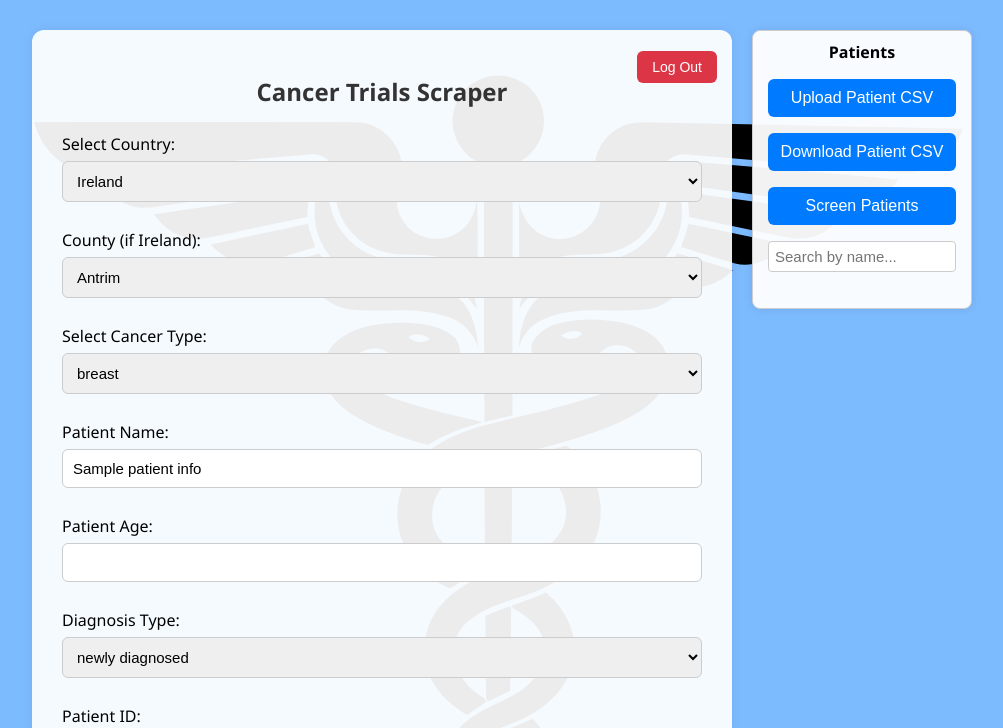
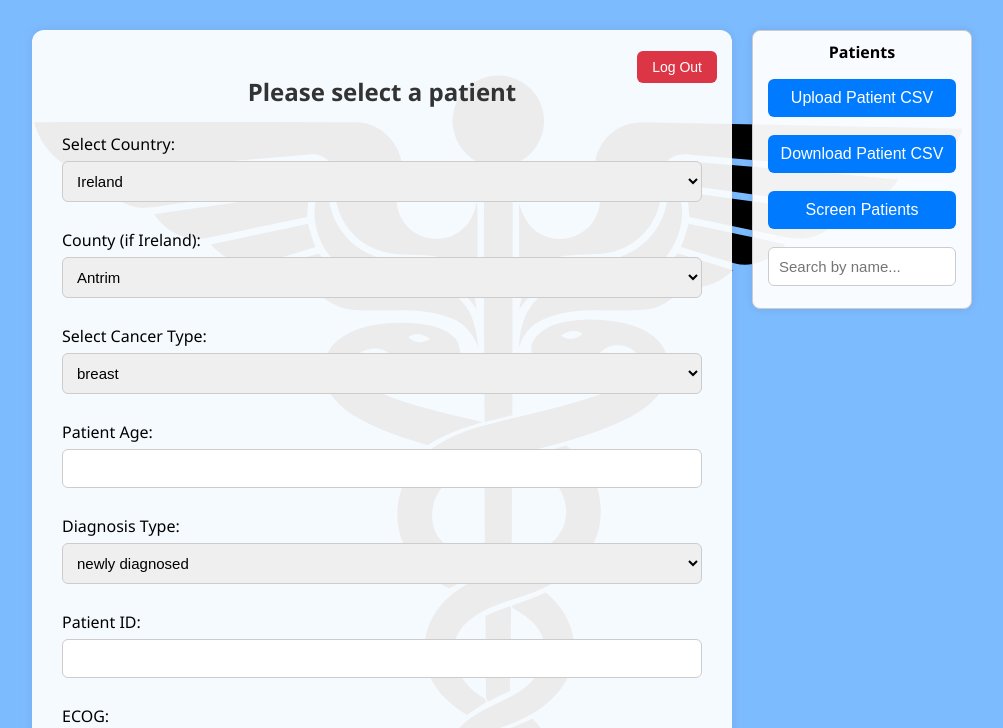
Before and after one commit to TheRealNoa/Group4, a Flask app: template templates/index.html in a window 1280 px wide. Shown: the top 728 px of the page, without its empty margins (138-1141 px from the left). Run offline with Flask 3, Linux system fonts and the light colour scheme; the template is opened without the code that fills it: most values are stand-ins (such as "Sample title", 1, 10 or a date in 2020).

Commit message:
Updated UI
Added separate "Eligible" and "Not eligible lists". Currently the way it works is, the loaded list of patients gets split in half. Whenever you select a patient in any list, it will also get highlighted in the other list which has it. Also updated some minor UI features:
No longer displaying "Clinical Trials Scraper", now showing patient name.
Also fixed Patients list so it doesn't have two scrollable elements.

```diff
--- a/app.py
+++ b/app.py
@@ -143,7 +143,8 @@
             for row in reader:
                 patients.append({
                     "name": row.get("Patient name", "").strip(),
-                    "cancer": row.get("Cancer type", "").strip()
+                    "cancer": row.get("Cancer type", "").strip(),
+                    "id": row.get("Patient ID", "").strip()
                 })
 
     return render_template(
@@ -358,12 +359,13 @@
     patient_file = get_user_patient_file()
     if not patient_file or not os.path.exists(patient_file):
         return "No patient file uploaded.", 400
-    name = request.args.get("name", "").strip().lower()
+
+    patient_id = request.args.get("patient_id", "").strip().lower()
     try:
         with open(patient_file, newline='', encoding="utf-8") as f:
             reader = csv.DictReader(f)
             for row in reader:
-                if row.get("Patient name", "").strip().lower() == name:
+                if row.get("Patient ID", "").strip().lower() == patient_id:
                     return jsonify({"success": True, "patient": row})
     except Exception as e:
         return jsonify({"success": False, "error": str(e)}), 500
@@ -376,40 +378,19 @@
         return "No patient file uploaded.", 400
 
     data = request.get_json()
-    if not data or "Patient name" not in data:
-        return jsonify({"success": False, "error": "Missing patient name"}), 400
+    if not data or "Patient ID" not in data:
+        return jsonify({"success": False, "error": "Missing Patient ID"}), 400
 
     updated = False
 
     try:
-        # Load existing patients
         with open(patient_file, newline='', encoding="utf-8") as f:
             patients = list(csv.DictReader(f))
 
         for row in patients:
-            if row["Patient name"].strip().lower() == data["Patient name"].strip().lower():
-                # Update all relevant fields if present in payload
-                for key in [
-                    "Patient ID",
-                    "Patient name",
-                    "Year of birth",
-                    "ECOG",
-                    "Gender",
-                    "Diagnosis",
-                    "Patient status on referral",
-                    "Disease group",
-                    "T stage",
-                    "N stage",
-                    "M stage",
-                    "Grade",
-                    "Histology",
-                    "Mutations detected",
-                    "Previous treatment",
-                    "More than 1 treatment",
-                    "Cancer type",
-                    "Country",
-                    "County"
-                ]:
+            if row["Patient ID"].strip() == data["Patient ID"].strip():
+                # Update all fields in the CSV that are present in the payload
+                for key in row.keys():
                     if key in data:
                         row[key] = data[key]
                 updated = True
@@ -418,13 +399,13 @@
         if not updated:
             return jsonify({"success": False, "error": "Patient not found"}), 404
 
-        # Save updated CSV
         with open(patient_file, "w", newline='', encoding="utf-8") as f:
             writer = csv.DictWriter(f, fieldnames=patients[0].keys())
             writer.writeheader()
             writer.writerows(patients)
 
         return jsonify({"success": True})
+
     except Exception as e:
         return jsonify({"success": False, "error": str(e)}), 500
 @app.route("/screen_patients", methods=["POST"])
--- a/templates/index.html
+++ b/templates/index.html
@@ -91,14 +91,20 @@
     }
 
     #patientListPanel {
-      background: rgba(255, 255, 255, 0.95);
-      border: 1px solid #ccc;
-      border-radius: 8px;
-      box-shadow: 0 0 10px rgba(0,0,0,0.1);
-      padding: 10px 15px;
       width: 220px;
-      max-height: 500px;
+      flex-shrink: 0;
+    }
+
+    .patient-list-scroll {
+      max-height: 400px;
       overflow-y: auto;
+    }
+
+    .patient-list-card ul,
+    #patientListPanel ul {
+      list-style: none;
+      padding-left: 0;
+      margin: 0;
     }
 
     #patientListPanel h4 {
@@ -115,9 +121,16 @@
       cursor: pointer;
     }
 
-    #patientNames li.selected-patient {
-      background-color: #dbeafe;
-      font-weight: bold;
+    #eligiblePatientsPanel ul li.selected-patient {
+      background-color: rgba(166, 247, 146, 0.932); /* light green for eligible */
+    }
+
+    #notEligiblePatientsPanel ul li.selected-patient {
+      background-color: rgba(248, 98, 98, 0.932); /* light red for not eligible */
+    }
+
+    #patientListPanel ul li.selected-patient {
+      background-color: #dbeafe; /* keep blue for normal list */
     }
 
     @media (max-width: 768px) {
@@ -125,6 +138,23 @@
         flex-direction: column;
         align-items: center;
       }
+    }
+    .patient-list-card,
+    #patientListPanel {
+      background: rgba(255, 255, 255, 0.95);
+      color:#000000;
+      border: 1px solid #ccc;
+      border-radius: 8px;
+      box-shadow: 0 0 10px rgba(0,0,0,0.1);
+      padding: 10px 15px;
+      width: 220px;
+      flex-shrink: 0;
+    }
+
+    .patient-list-card h4,
+    #patientListPanel h4 {
+      margin-top: 0;
+      text-align: center;
     }
 
         .admin-box {
@@ -189,6 +219,41 @@
       display: none;
     }
 
+        .patient-panels {
+      display: flex;
+      gap: 20px;
+      align-items: flex-start;
+    }
+
+    .patient-panels > div {
+      flex-shrink: 0;
+      width: 220px;
+      max-height: 500px;
+      overflow-y: auto;
+    }
+
+    #eligiblePatientsPanel {
+      background: rgba(255, 255, 255, 0.95);
+      color:#000000;
+      border: 1px solid #ccc;
+      border-radius: 8px;
+      box-shadow: 0 0 10px rgba(0,0,0,0.1);
+      padding: 10px 15px;
+    }
+    #notEligiblePatientsPanel {
+      background: rgba(255, 255, 255, 0.95);
+      color:#000000;
+      border: 1px solid #ccc;
+      border-radius: 8px;
+      box-shadow: 0 0 10px rgba(0,0,0,0.1);
+      padding: 10px 15px;
+    }
+
+    #patientListPanel {
+    max-height: none;
+    overflow-y: visible;
+    }
+
   </style>
 </head>
 
@@ -214,7 +279,13 @@
   <div class="container">
     <button id="logoutButton" onclick="handleLogout()">Log Out</button>
 
-    <h2>Cancer Trials Scraper</h2>
+    <h2 id="patientHeader">
+      {% if patient_info.get('Patient name') %}
+        {{ patient_info.get('Patient name') }}
+      {% else %}
+        Please select a patient
+      {% endif %}
+    </h2>
 
     <label for="country">Select Country:</label>
     <select id="country" onchange="toggleCountyField()">
@@ -243,8 +314,7 @@
       {% endfor %}
     </select>
 
-    <label for="patientName">Patient Name:</label>
-    <input type="text" id="patientName" value="{{ patient_info.get('Patient name', '') }}">
+
 
     <label for="patientAge">Patient Age:</label>
     <input type="text" id="patientAge" readonly>
@@ -305,29 +375,32 @@
     <div id="trialList"></div>
   </div>
 
+  <div class="patient-panels">
   <div id="patientListPanel">
     <h4>Patients</h4>
-
-  <button onclick="triggerPatientUpload()" style="width: 100%; margin-bottom: 10px;">
-    Upload Patient CSV
-  </button>
-
-  <button onclick="downloadPatientCSV()" style="width: 100%; margin-bottom: 10px;">
-  Download Patient CSV
-  </button>
-
+    <button onclick="triggerPatientUpload()">Upload Patient CSV</button>
+    <button onclick="downloadPatientCSV()">Download Patient CSV</button>
     <form id="uploadPatientForm" action="/upload_patients" method="POST" enctype="multipart/form-data" style="display: none;">
       <input type="file" id="uploadPatientInput" name="file" accept=".csv">
     </form>
-
-  <button onclick="screenPatients()" style="width: 100%; margin-bottom: 10px;">
-    Screen Patients
-  </button>
-
-  <input type="text" id="patientSearch" placeholder="Search by name..." style="width: 100%; padding: 6px; margin-bottom: 10px; border: 1px solid #ccc; border-radius: 4px;">
-  <ul id="patientNames" style="list-style: none; padding-left: 0;"></ul>
+    <button onclick="screenPatients()">Screen Patients</button>
+    <input type="text" id="patientSearch" placeholder="Search by name...">
+    <ul id="patientNames" class="patient-list-scroll"></ul>
   </div>
 
+  <div id="eligiblePatientsPanel" class="patient-list-card" style="display: none;">
+  <h4>Eligible Patients</h4>
+  <div class="patient-list-scroll">
+    <ul id="eligiblePatients"></ul>
+  </div>
+</div>
+
+  <div id="notEligiblePatientsPanel" class="patient-list-card" style="display: none;">
+  <h4>Not Eligible Patients</h4>
+  <div class="patient-list-scroll">
+    <ul id="notEligiblePatients"></ul>
+  </div>
+</div>
 </div>
 <script>
   const initialPatients = JSON.parse('{{ patient_list | tojson | safe }}');
@@ -426,45 +499,68 @@
 }
 
 function screenPatients() {
-  fetch("/screen_patients", { method: "POST" })
-    .then(res => res.json())
-    .then(data => alert(data.success ? "Screening complete!\n" + JSON.stringify(data.result) : "Error: " + data.error))
-    .catch(() => alert("Network error while screening patients."));
+  if (allPatients.length === 0) {
+    alert("No patients to screen. Please upload or load a CSV.");
+    return;
   }
 
-let allPatients = [];
-function fetchPatientNames() {
-  fetch("/patient_names")
-    .then(response => response.json())
-    .then(data => {
-      if (data.success) {
-        allPatients = data.patients;
-        renderPatientList(allPatients);
+  const mid = Math.ceil(allPatients.length / 2);
+  const eligible = allPatients.slice(0, mid);
+  const notEligible = allPatients.slice(mid);
+
+  renderPatientList(eligible, "eligiblePatients");
+  renderPatientList(notEligible, "notEligiblePatients");
+
+  document.getElementById("eligiblePatientsPanel").style.display = "block";
+  document.getElementById("notEligiblePatientsPanel").style.display = "block";
 }
-    });
-}
-function renderPatientList(patients) {
-  const ul = document.getElementById("patientNames");
+function renderPatientList(patients, listId = "patientNames") {
+  const ul = document.getElementById(listId);
   ul.innerHTML = "";
   patients.forEach(patient => {
     const li = document.createElement("li");
     li.innerHTML = `<strong>${patient.name}</strong><br><small>${patient.cancer}</small>`;
-    li.onclick = () => {
-      document.querySelectorAll("#patientNames li").forEach(el => el.classList.remove("selected-patient"));
-      li.classList.add("selected-patient");
-      loadPatientDetails(patient.name);
-    };
+    li.setAttribute("data-id", patient.id || patient["Patient ID"] || "");
+
+    li.addEventListener("click", () => {
+      highlightPatientInAllLists(li.getAttribute("data-id"));
+      loadPatientDetails(li.getAttribute("data-id"));
+    });
+
     ul.appendChild(li);
   });
 }
-function loadPatientDetails(name) {
-  fetch(`/get_patient?name=${encodeURIComponent(name)}`)
+function highlightPatientInAllLists(patientId) {
+  const lists = ["patientNames", "eligiblePatients", "notEligiblePatients"];
+  lists.forEach(listId => {
+    const list = document.getElementById(listId);
+    if (!list) return;
+    list.querySelectorAll("li").forEach(li => {
+      if (li.getAttribute("data-id") === patientId) {
+        li.classList.add("selected-patient");
+        li.scrollIntoView({
+          behavior: 'smooth',
+          block: 'center'
+        });
+      } else {
+        li.classList.remove("selected-patient");
+      }
+    });
+  });
+}
+function loadPatientDetails(patientId) {
+  fetch(`/get_patient?patient_id=${encodeURIComponent(patientId)}`)
     .then(response => response.json())
     .then(data => {
       if (data.success && data.patient) {
         const p = data.patient;
         document.getElementById("patientID").value = p["Patient ID"] || "";
-        document.getElementById("patientName").value = p["Patient name"] || "";
+        const header = document.getElementById("patientHeader");
+        if (p["Patient name"]) {
+          header.textContent = p["Patient name"];
+        } else {
+          header.textContent = "Please select a patient";
+        }
         const yob = p["Year of birth"] || "";
         document.getElementById("yearOfBirth").value = yob;
         if (yob) {
@@ -486,8 +582,6 @@
         document.getElementById("mutationsDetected").value = p["Mutations detected"] || "";
         document.getElementById("previousTreatment").value = p["Previous treatment"] || "";
         document.getElementById("moreThanOneTreatment").value = p["More than 1 treatment"] || "";
-
-        //document.getElementById("diagnosis").value = p["Diagnosis type"] || "";
         document.getElementById("cancerType").value = p["Cancer type"] || "";
         document.getElementById("country").value = p["Country"] || "";
         toggleCountyField();
```
Also changed, not shown: uploads/noa_patients.csv (added, +81 -0 lines). Lines whose indentation alone changed are shown as unchanged.
